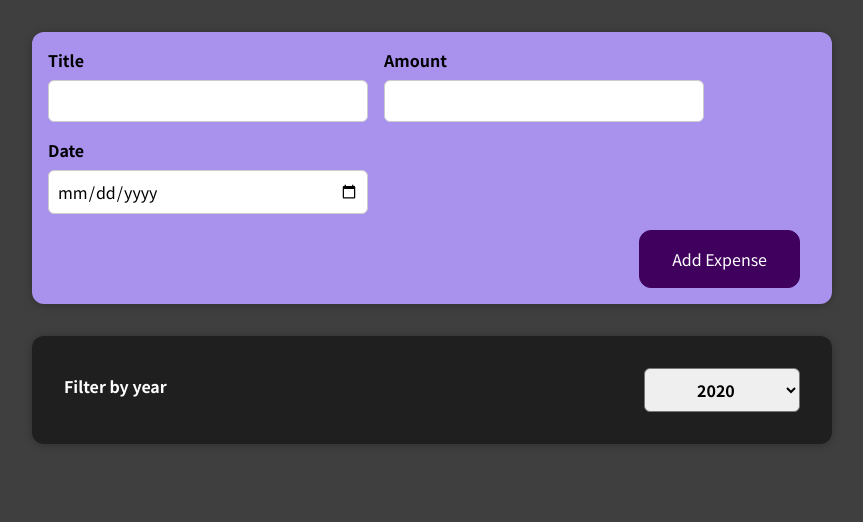
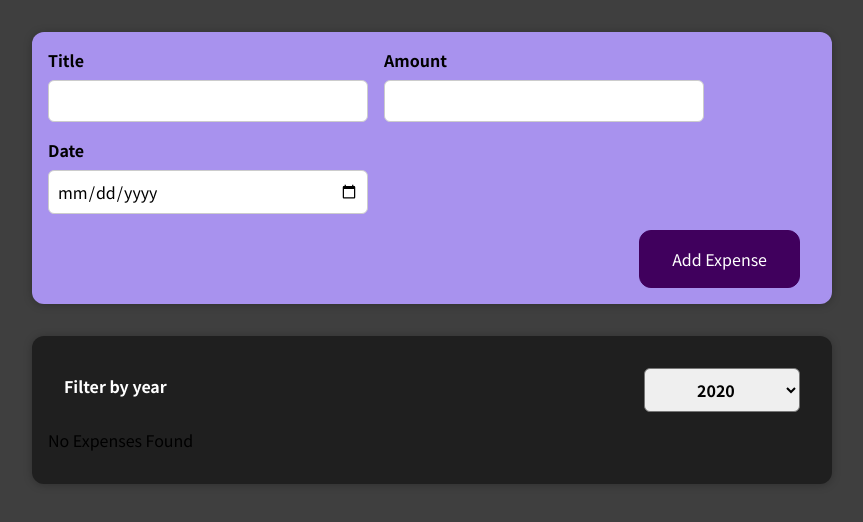
Before and after one commit to jeongola/managing-expenses, a React (Create React App) app: page / in a window 1280 px wide. Shown: the top 522 px of the page, without its empty margins (208-1071 px from the left). Built offline with nearby package versions, Linux system fonts and the light colour scheme.

Commit message:
expense data 조건문 추가

```diff
--- a/src/components/Expenses/Expenses.js
+++ b/src/components/Expenses/Expenses.js
@@ -15,18 +15,24 @@
     return expense.date.getFullYear().toString() === filteredYear;
   });
 
+  let expensesContent = <p>No Expenses Found</p>;
+
+  if (filteredExpenses.length > 0) {
+    expensesContent = filteredExpenses.map((expense) => (
+      <ExpenseItem
+        key={expense.id}
+        title={expense.title}
+        amount={expense.amount}
+        date={expense.date}
+      />
+    ));
+  }
+
   return (
     <div>
       <Card className='expenses'>
         <ExpensesFilter selected={filteredYear} onFilterChange={filterChangeHandler} />
-        {filteredExpenses.map((expense) => (
-          <ExpenseItem
-            key={expense.id}
-            title={expense.title}
-            amount={expense.amount}
-            date={expense.date}
-          />
-        ))}
+        {expensesContent}
       </Card>
     </div>
   );
```
Also changed, not shown: 1 other file (tests, documents, lock files or other folders).
